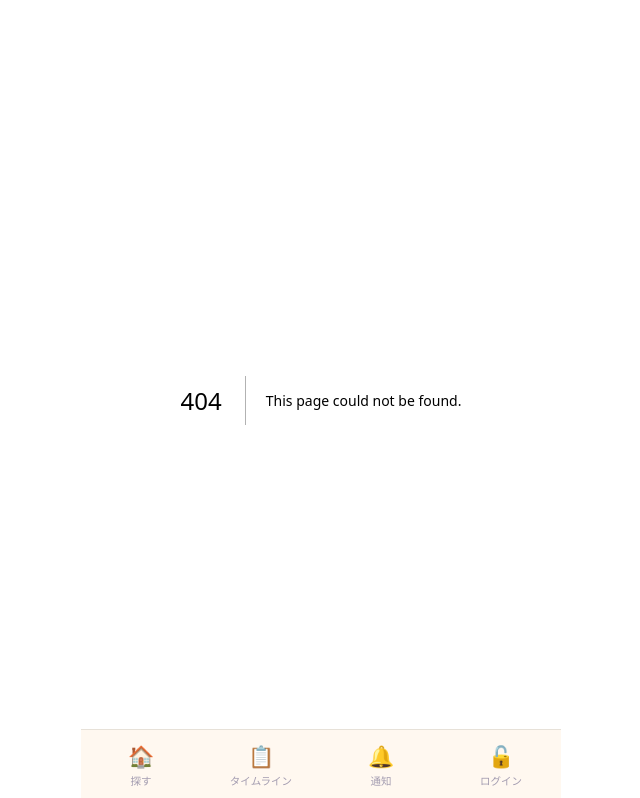
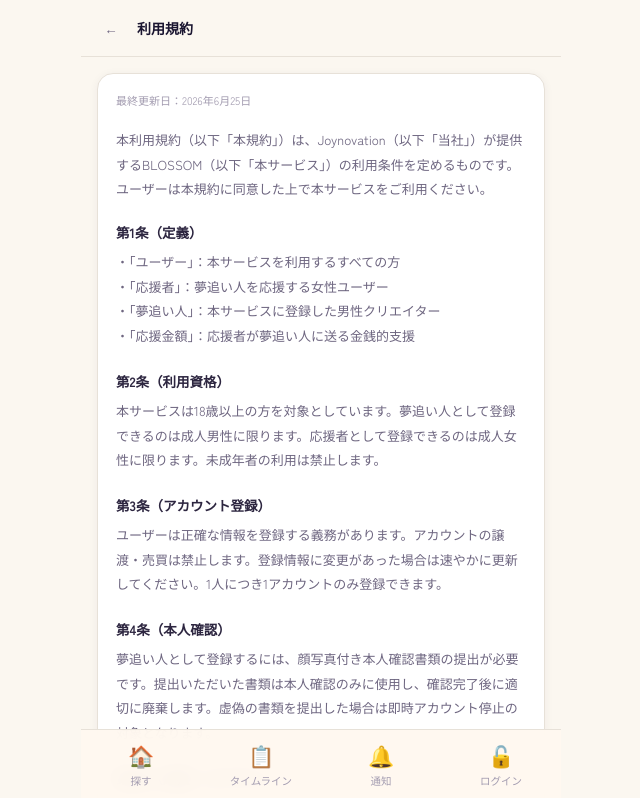
Before and after one commit to adosennsu8-netizen/yumeoibito-app, a Next.js app: page /terms in a window 1280 px wide. Before the commit this address had no page. Shown: the top 798 px of the page, without its empty margins (319-959 px from the left). Built offline with nearby package versions, Linux system fonts and the light colour scheme; a web font is replaced by a local one.

Commit message:
feat: 利用規約ページ追加

```diff
--- a/app/privacy/page.js
+++ b/app/privacy/page.js
@@ -59,7 +59,7 @@ export default function PrivacyPage() {
             },
             {
               title: "第10条（お問い合わせ）",
-              body: "プライバシーポリシーに関するお問い合わせは以下までご連絡ください。\n\n株式会社Joynovation\nWebサイト：https://www.joynovation.com/\nメール：support@blossom.app",
+              body: "プライバシーポリシーに関するお問い合わせは以下までご連絡ください。\n\nJoynovation\nWebサイト：https://www.joynovation.com/\nメール：support@blossom.app",
             },
           ].map((section, i) => (
             <div key={i} style={{ marginBottom: 22 }}>
--- /dev/null
+++ b/app/terms/page.js
@@ -0,0 +1,82 @@
+"use client";
+
+import { useRouter } from "next/navigation";
+
+export default function TermsPage() {
+  const router = useRouter();
+
+  return (
+    <div className="app-shell">
+      <div className="subpage-header">
+        <button className="back-btn" onClick={() => router.back()}>←</button>
+        <span className="title">利用規約</span>
+      </div>
+
+      <div className="page-content">
+        <div className="card card-pad">
+          <p style={{ fontSize: 11, color: "var(--text-faint)", margin: "0 0 20px" }}>最終更新日：2026年6月25日</p>
+
+          <p style={{ fontSize: 13, lineHeight: 1.9, color: "var(--text-sub)", margin: "0 0 20px" }}>
+            本利用規約（以下「本規約」）は、Joynovation（以下「当社」）が提供するBLOSSOM（以下「本サービス」）の利用条件を定めるものです。ユーザーは本規約に同意した上で本サービスをご利用ください。
+          </p>
+
+          {[
+            {
+              title: "第1条（定義）",
+              body: "・「ユーザー」：本サービスを利用するすべての方\n・「応援者」：夢追い人を応援する女性ユーザー\n・「夢追い人」：本サービスに登録した男性クリエイター\n・「応援金額」：応援者が夢追い人に送る金銭的支援",
+            },
+            {
+              title: "第2条（利用資格）",
+              body: "本サービスは18歳以上の方を対象としています。夢追い人として登録できるのは成人男性に限ります。応援者として登録できるのは成人女性に限ります。未成年者の利用は禁止します。",
+            },
+            {
+              title: "第3条（アカウント登録）",
+              body: "ユーザーは正確な情報を登録する義務があります。アカウントの譲渡・売買は禁止します。登録情報に変更があった場合は速やかに更新してください。1人につき1アカウントのみ登録できます。",
+            },
+            {
+              title: "第4条（本人確認）",
+              body: "夢追い人として登録するには、顔写真付き本人確認書類の提出が必要です。提出いただいた書類は本人確認のみに使用し、確認完了後に適切に廃棄します。虚偽の書類を提出した場合は即時アカウント停止の対象となります。",
+            },
+            {
+              title: "第5条（応援・VIPプラン）",
+              body: "応援金額の80%が夢追い人に届きます。残り20%はプラットフォーム手数料です。VIPプランは月額制で、解約するまで自動更新されます。解約後も次回更新日まで特典を利用できます。返金は原則として行いません。",
+            },
+            {
+              title: "第6条（禁止事項）",
+              body: "以下の行為を禁止します。\n・虚偽情報の登録\n・他のユーザーへの嫌がらせ・誹謗中傷\n・わいせつ・暴力的なコンテンツの投稿\n・本サービスを通じた売春・援助交際\n・マネーロンダリングへの利用\n・当社の許可なく本サービスを商業利用すること\n・その他法令または公序良俗に反する行為",
+            },
+            {
+              title: "第7条（コンテンツの権利）",
+              body: "ユーザーが投稿したコンテンツの著作権はユーザーに帰属します。ただし当社は、本サービスの運営・改善・宣伝のためにコンテンツを無償で使用できるものとします。",
+            },
+            {
+              title: "第8条（アカウント停止・削除）",
+              body: "当社は、以下の場合にアカウントを停止・削除できます。\n・本規約に違反した場合\n・不正利用が疑われる場合\n・長期間利用がない場合\n・その他当社が不適切と判断した場合",
+            },
+            {
+              title: "第9条（免責事項）",
+              body: "当社は、本サービスに関してユーザーに生じた損害について、当社の故意または重大な過失による場合を除き、責任を負いません。ユーザー間のトラブルについては、当事者間で解決するものとします。",
+            },
+            {
+              title: "第10条（規約の変更）",
+              body: "当社は必要に応じて本規約を変更できます。重要な変更がある場合は、本サービス上で事前にお知らせします。変更後も本サービスを利用し続けた場合、変更後の規約に同意したものとみなします。",
+            },
+            {
+              title: "第11条（準拠法・管轄）",
+              body: "本規約は日本法に準拠します。本サービスに関する紛争については、東京地方裁判所を第一審の専属的合意管轄裁判所とします。",
+            },
+            {
+              title: "第12条（お問い合わせ）",
+              body: "本規約に関するお問い合わせは以下までご連絡ください。\n\n株式会社Joynovation\nWebサイト：https://www.joynovation.com/\nメール：support@blossom.app",
+            },
+          ].map((section, i) => (
+            <div key={i} style={{ marginBottom: 22 }}>
+              <p style={{ fontSize: "13.5px", fontWeight: 700, margin: "0 0 8px" }}>{section.title}</p>
+              <p style={{ fontSize: 13, lineHeight: 1.9, color: "var(--text-sub)", margin: 0, whiteSpace: "pre-line" }}>{section.body}</p>
+            </div>
+          ))}
+        </div>
+      </div>
+    </div>
+  );
+}
```
